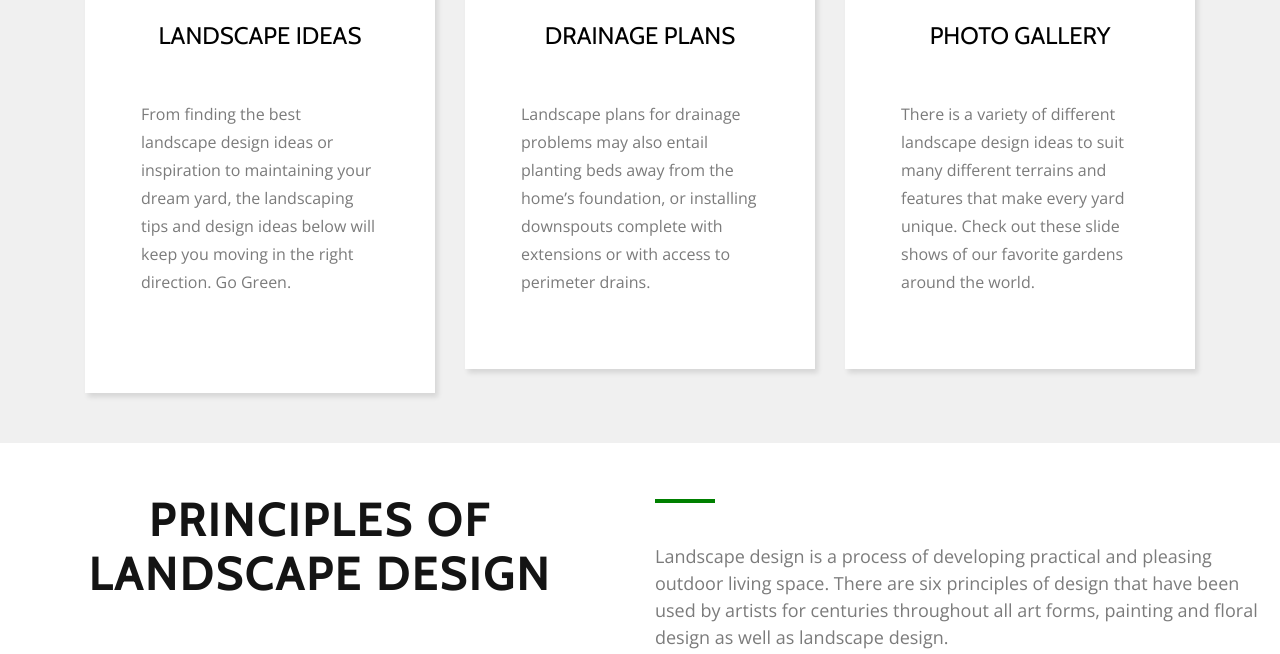
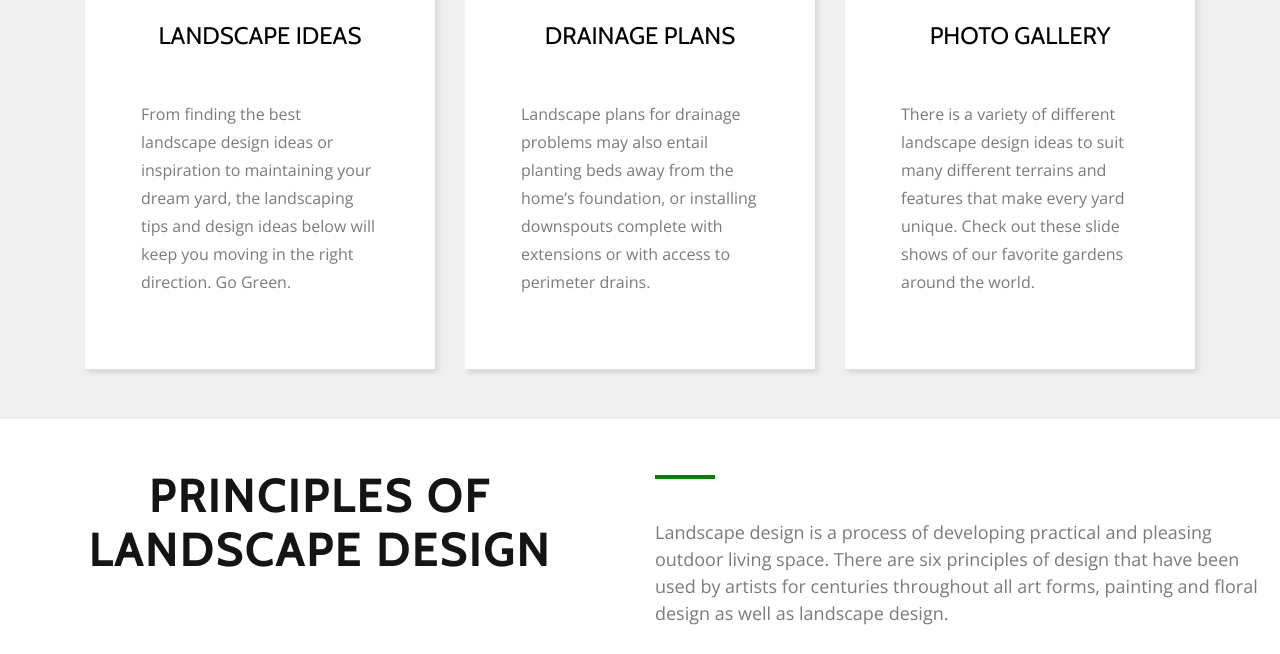
Before and after one commit to bialka104b/GREEN-EDEN, a plain HTML site: page index.html in a window 1280 px wide. Shown: the part 1399-2053 px from the top of the page. Drawn offline with nearby package versions, Linux system fonts and the light colour scheme; files that its build step writes are made by us from their sources.

Commit message:
31.07.2019 work

```diff
--- a/index.html
+++ b/index.html
@@ -117,16 +117,15 @@
     <section id="landscape-drainage-photo">
       <div class="container">
         <div class="row landscape-drainage-photo">
-          <div class="col-12 col-md-4 l-d-p">
+          <div class="col-12 col-lg-4 l-d-p">
             <div class="landscape">
               <i class='uil uil-lightbulb-alt'></i>
               <div></div>
               <h4><a href="#">LANDSCAPE IDEAS</a></h4>
               <p>From finding the best landscape design ideas or inspiration to maintaining your dream yard, the landscaping tips and design ideas below will keep you moving in the right direction. Go Green.</p>
-              <br />
           </div>
           </div>
-          <div class="col-12 col-md-4 l-d-p">
+          <div class="col-12 col-lg-4 l-d-p">
             <div class="drainage">
               <i class='uil uil-raindrops-alt'></i>
               <div></div>
@@ -134,7 +133,7 @@
               <p>Landscape plans for drainage problems may also entail planting beds away from the home’s foundation, or installing downspouts complete with extensions or with access to perimeter drains.</p>
             </div>
           </div>
-          <div class="col-12 col-md-4 l-d-p">
+          <div class="col-12 col-lg-4 l-d-p">
             <div class="photo-gallery">
               <i class='uil uil-scenery'></i>
               <div></div>
```
Also changed, not shown: style/style.scss (+9 -0 lines), 1 other file.
